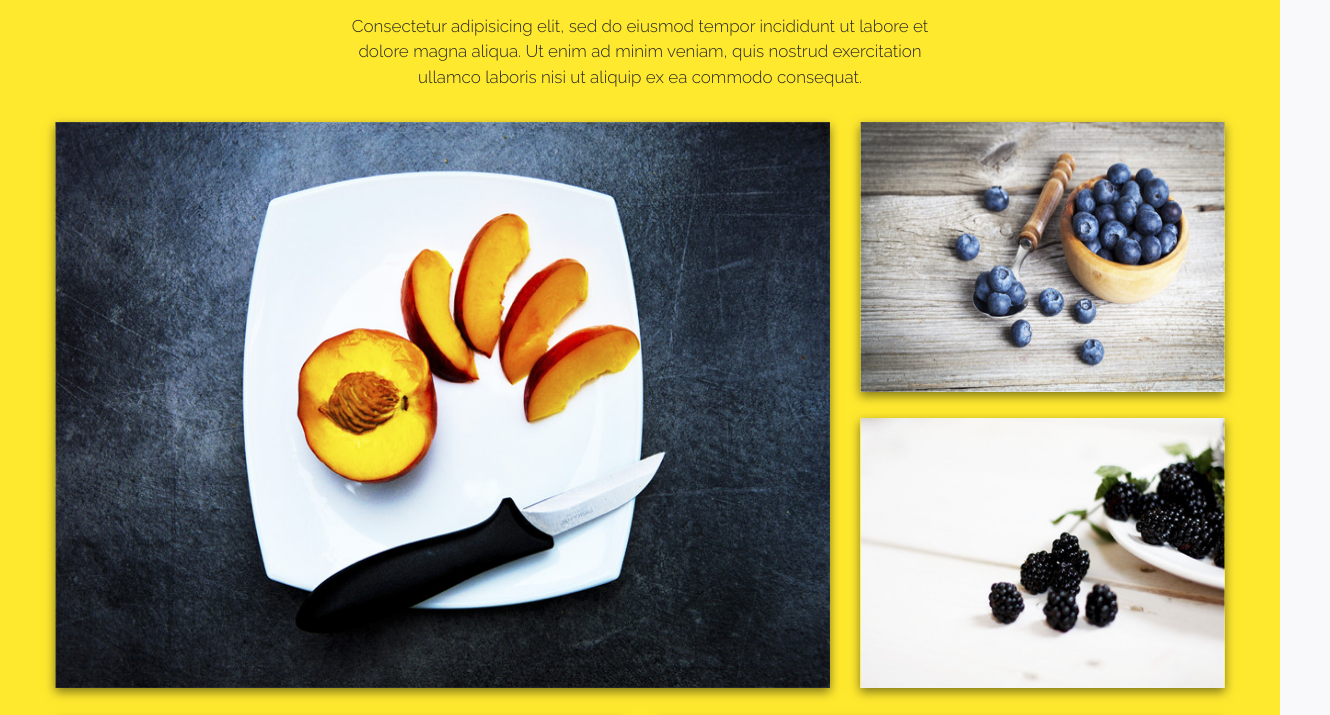
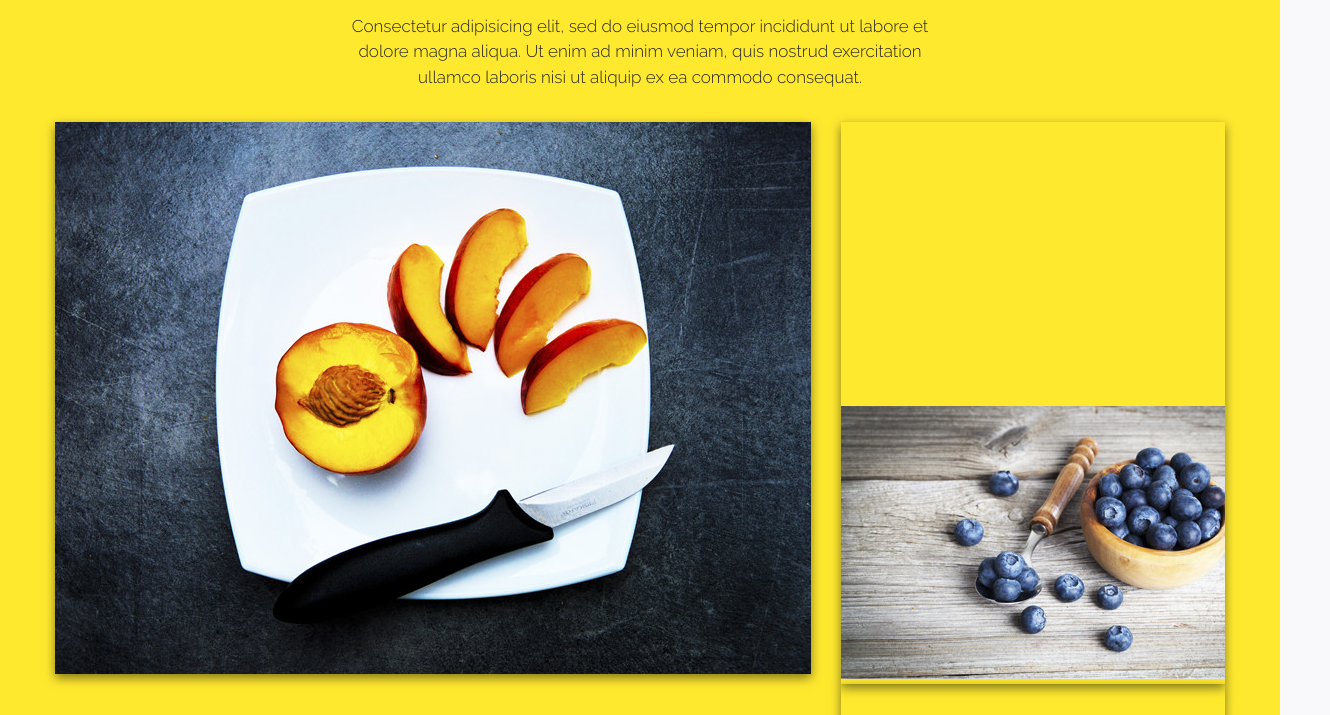
Before and after one commit to Evhen-k-byte/cahee_responsive, a website: page index.html in a window 1280 px wide. Shown: the part 2677-3392 px from the top of the page, 1330 px wide, since content can reach past the window. Drawn offline with nearby package versions, Linux system fonts and the light colour scheme.

Commit message:
bad choice

```diff
--- a/index.html
+++ b/index.html
@@ -161,9 +161,9 @@
                <div class="gallery__item">
                   <div class="gallery__groop gallery__groop--66">
                      <div class="image image--bg">
-                        <!-- <source class="img-source" srcset="img/img1.jpg" media="(max-width: 1200px)"> -->
-                        <img srcset="img/img1-480.jpg 320w,img/img1-480.jpg 480w,img/img1.jpg 800w"
-                           sizes="(max-width: 320px) 280px,(max-width: 480px) 440px, 800px" src="img/img1.jpg" alt="">
+
+                        <img class="img-source" src="img/img1.jpg" alt="">
+
                      </div>
                   </div>
                   <div class="gallery__groop gallery__groop--34">
--- a/js/script.js
+++ b/js/script.js
@@ -2,6 +2,12 @@
 'use strict';
 
 (function () {
+
+  // надо почитать, шо воно таке
+  if (window.NodeList && !NodeList.prototype.forEach) {
+    NodeList.prototype.forEach = Array.prototype.forEach;
+  }
+  // надо почитать, шо воно таке
 
   let btnScrollDown = document.querySelector('#scroll_down');
 
--- a/scss/style.scss
+++ b/scss/style.scss
@@ -465,6 +465,7 @@ body {
          box-shadow: 0 4px 10px rgba($color: #000000, $alpha: 0.5);
          padding-top: 70%;
          overflow: hidden;
+         display: block;
          position: relative;
 
          &--bg {
@@ -490,10 +491,10 @@ body {
          //    // transform: translate(-50%, -50%);
          // }
 
-         img {
+         .img-source {
             display: block;
-            width: 100%;
-            height: 100%;
+            min-width: 100%;
+            min-height: 100%;
             position: absolute;
             left: 50%;
             top: 50%;
```
Also changed, not shown: css/style.css, 1 other file.
